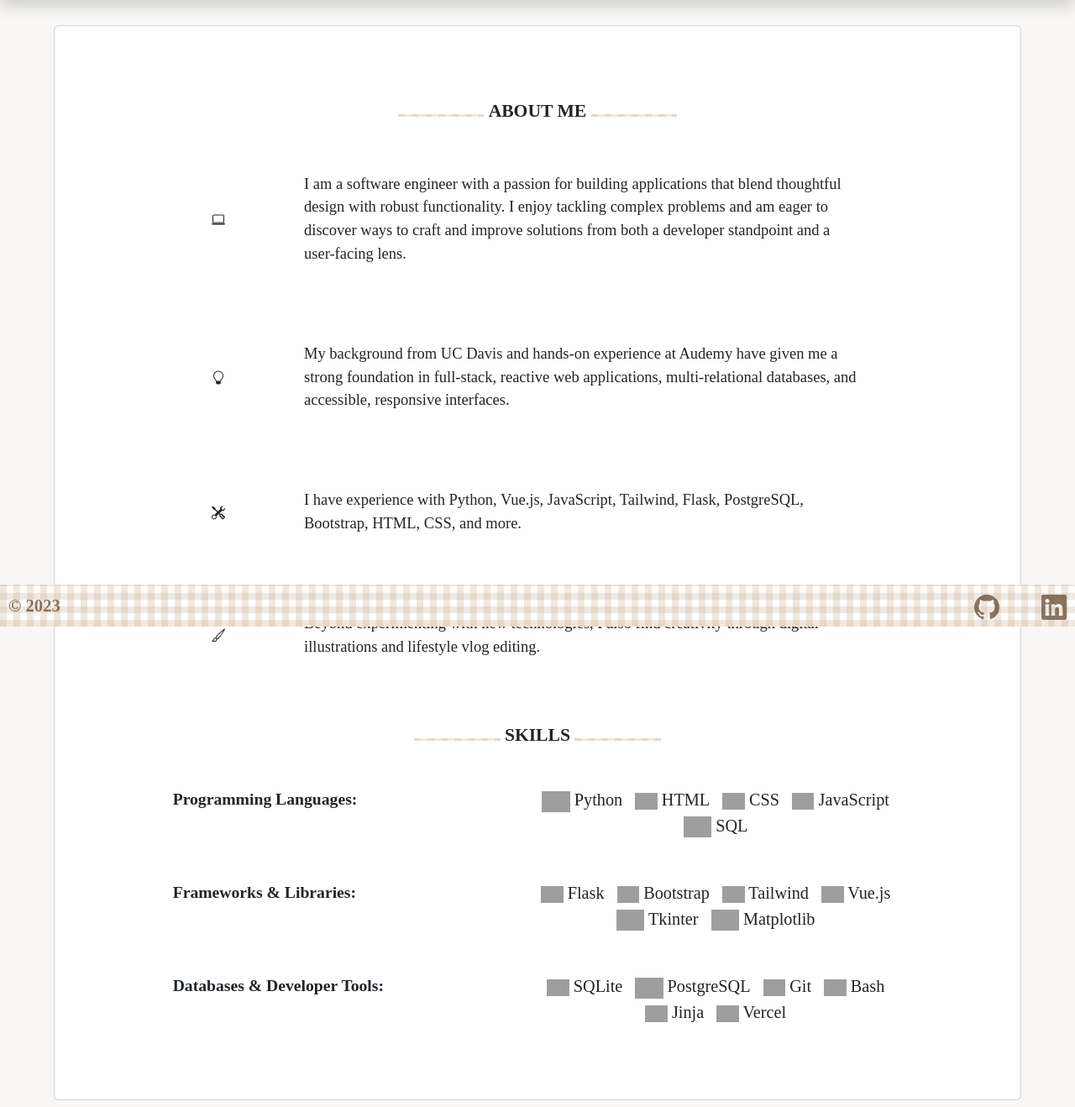
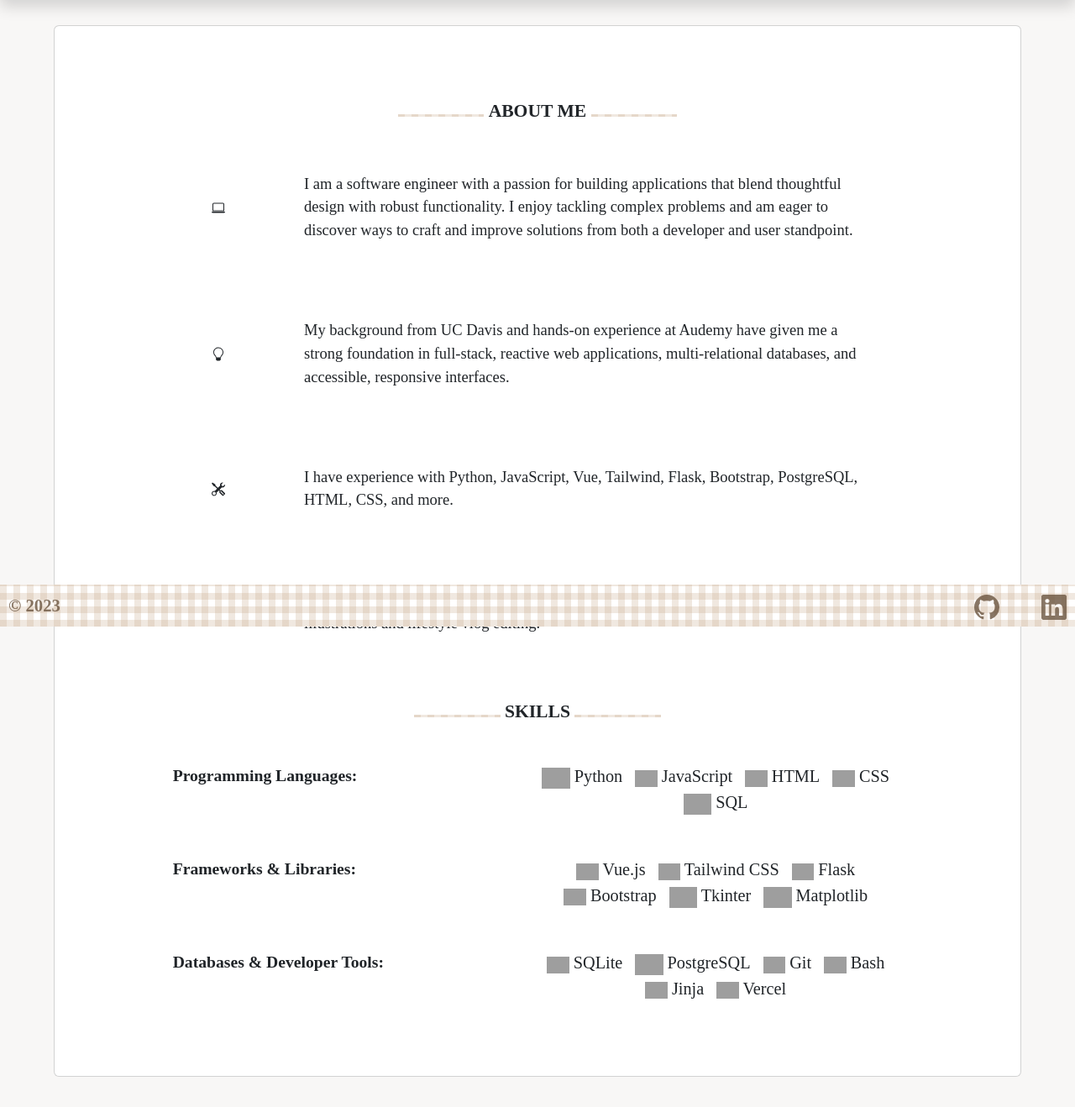
Before and after one commit to jschhie/portfolio, a Flask app: page /about in a window 1280 px wide. Shown: the part 54-1372 px from the top of the page at 84% size. After the commit the page ends 1336 px from the top, so only its background shows below. Run offline with Flask 3, Linux system fonts and the light colour scheme; some web fonts are replaced; grey boxes are pictures that could not be loaded.

Commit message:
fix: Reorder skills

```diff
--- a/website/templates/about.html
+++ b/website/templates/about.html
@@ -28,8 +28,7 @@
             I am a software engineer with a passion for building applications
             that blend thoughtful design with robust functionality. I enjoy
             tackling complex problems and am eager to discover ways to craft and
-            improve solutions from both a developer standpoint and a user-facing
-            lens.
+            improve solutions from both a developer and user standpoint.
           </p>
         </div>
       </div>
@@ -74,8 +73,8 @@
         </div>
         <div class="about-text-flex">
           <p>
-            I have experience with Python, Vue.js, JavaScript, Tailwind, Flask,
-            PostgreSQL, Bootstrap, HTML, CSS, and more.
+            I have experience with Python, JavaScript, Vue, Tailwind, Flask,
+            Bootstrap, PostgreSQL, HTML, CSS, and more.
           </p>
         </div>
       </div>
@@ -126,6 +125,13 @@
           </span>
           <span class="icon-tag">
             <img
+              src="https://www.svgrepo.com/show/473670/javascript.svg"
+              height="20"
+            />
+            JavaScript
+          </span>
+          <span class="icon-tag">
+            <img
               src="https://www.svgrepo.com/show/508839/html5-02.svg"
               height="20"
             />
@@ -137,13 +143,6 @@
               height="20"
             />
             CSS
-          </span>
-          <span class="icon-tag">
-            <img
-              src="https://www.svgrepo.com/show/473670/javascript.svg"
-              height="20"
-            />
-            JavaScript
           </span>
           <span class="icon-tag">
             <img
@@ -163,6 +162,20 @@
         <div class="right-col">
           <span class="icon-tag">
             <img
+              src="https://www.svgrepo.com/show/521328/vue-16.svg"
+              height="20"
+            />
+            Vue.js
+          </span>
+          <span class="icon-tag">
+            <img
+              src="https://www.svgrepo.com/show/369594/tailwind.svg"
+              height="20"
+            />
+            Tailwind CSS
+          </span>
+          <span class="icon-tag">
+            <img
               src="https://www.svgrepo.com/show/508915/flask.svg"
               height="20"
             />
@@ -174,20 +187,6 @@
               height="20"
             />
             Bootstrap
-          </span>
-          <span class="icon-tag">
-            <img
-              src="https://www.svgrepo.com/show/369594/tailwind.svg"
-              height="20"
-            />
-            Tailwind
-          </span>
-          <span class="icon-tag">
-            <img
-              src="https://www.svgrepo.com/show/521328/vue-16.svg"
-              height="20"
-            />
-            Vue.js
           </span>
           <span class="icon-tag">
             <img
```
